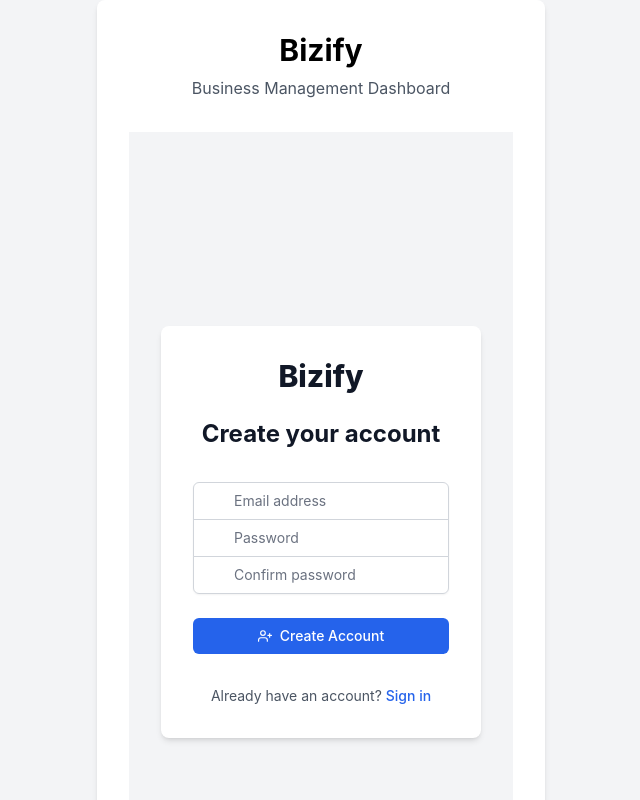
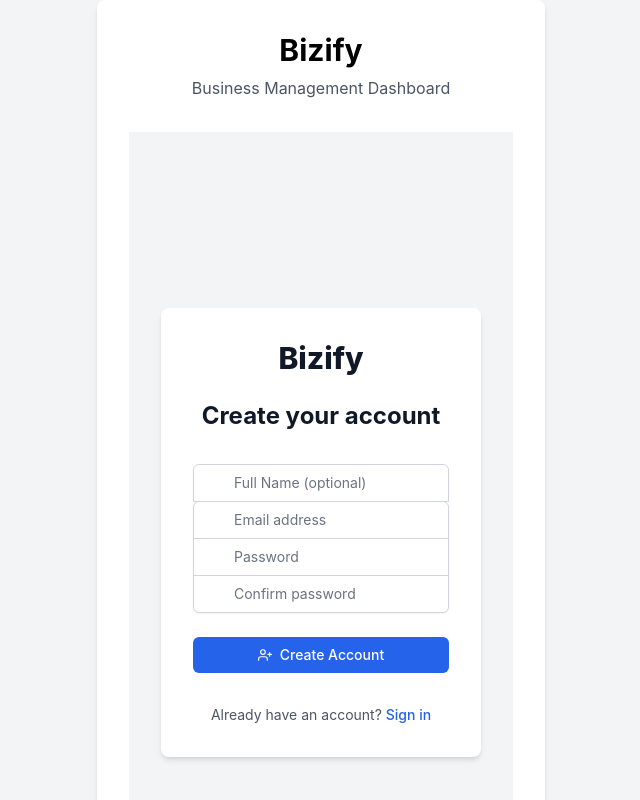
Before and after one commit to cougz/Bizify, a React (Create React App) app in the folder client/: page /register in a window 1280 px wide. Shown: the top 800 px of the page, without its empty margins (319-959 px from the left). Built offline with nearby package versions, Linux system fonts and the light colour scheme; no server answers.

Commit message:
Redirect to registration page on first startup

```diff
--- a/client/src/pages/Register.tsx
+++ b/client/src/pages/Register.tsx
@@ -17,6 +17,8 @@
   const { register, isLoading } = useAuth();
   const navigate = useNavigate();
 
+  const [name, setName] = useState('');
+
   const handleSubmit = async (e: React.FormEvent) => {
     e.preventDefault();
 
@@ -29,8 +31,11 @@
     setError('');
 
     try {
-      // Call the register function from AuthContext with default name
-      await register("User", email, password);
+      // Use email as name if no name provided
+      const displayName = name.trim() || email.split('@')[0]; // Use first part of email as name if none provided
+
+      // Call the register function from AuthContext with name
+      await register(displayName, email, password);
 
       // Redirect to dashboard if first time setup, otherwise to login
       navigate(isFirstTimeSetup ? '/' : '/login');
@@ -55,6 +60,21 @@
 
         <form className="mt-8 space-y-6" onSubmit={handleSubmit}>
           <div className="rounded-md shadow-sm -space-y-px">
+          <div className="relative">
+            <div className="absolute inset-y-0 left-0 pl-3 flex items-center pointer-events-none">
+              <FiUser className="h-5 w-5 text-gray-400" />
+            </div>
+            <input
+              id="name"
+              name="name"
+              type="text"
+              autoComplete="name"
+              className="appearance-none rounded-none relative block w-full px-3 py-2 pl-10 border border-gray-300 placeholder-gray-500 text-gray-900 rounded-t-md focus:outline-none focus:ring-blue-500 focus:border-blue-500 focus:z-10 sm:text-sm"
+              placeholder="Full Name (optional)"
+              value={name}
+              onChange={(e) => setName(e.target.value)}
+            />
+          </div>
             <div className="relative">
               <div className="absolute inset-y-0 left-0 pl-3 flex items-center pointer-events-none">
                 <FiMail className="h-5 w-5 text-gray-400" />
```
Also changed, not shown: 1 other file (tests, documents, lock files or other folders).
